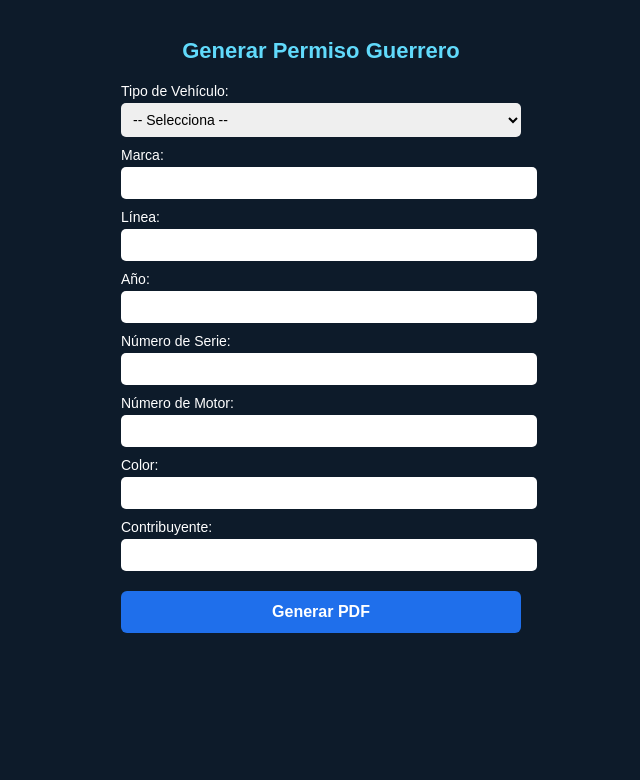
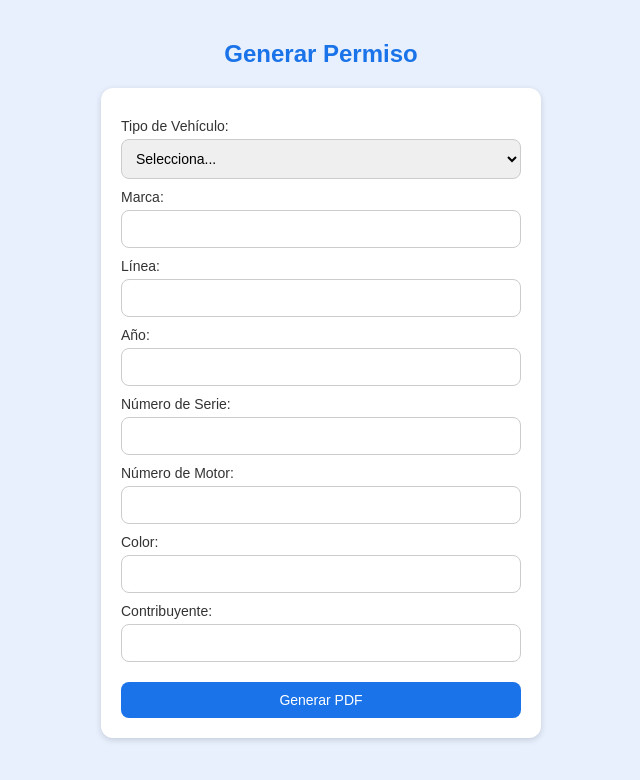
Before and after one commit to Gsr1989/Los-6, a Flask app: page /formulario in a window 1280 px wide. Shown: the top 780 px of the page, without its empty margins (319-959 px from the left). Run offline with Flask 3, Linux system fonts and the light colour scheme; the visitor is signed in with stand-in values (Sample User, id 1).

Commit message:
Update formulario.html

```diff
--- a/templates/formulario.html
+++ b/templates/formulario.html
@@ -6,69 +6,67 @@
     <meta name="viewport" content="width=device-width, initial-scale=1">
     <style>
         body {
+            background-color: #e8f0fe;
+            font-family: Arial, sans-serif;
             margin: 0;
-      padding: 0;
-      background-color: #0d1b2a;
-      font-family: Arial, sans-serif;
-      color: white;
+            padding: 20px;
+            display: flex;
+            flex-direction: column;
+            align-items: center;
         }
-
-    .container {
+        h2 {
+            color: #1a73e8;
+            margin-bottom: 20px;
+        }
+        form {
+            background: #ffffff;
             padding: 20px;
+            border-radius: 12px;
+            box-shadow: 0 2px 6px rgba(0, 0, 0, 0.15);
+            width: 100%;
             max-width: 400px;
-      margin: auto;
+            display: flex;
+            flex-direction: column;
         }
-
-    h2 {
-      text-align: center;
-      color: #61dafb;
-      font-size: 22px;
-    }
-
         label {
-      display: block;
             margin-top: 10px;
             font-size: 14px;
+            color: #333;
         }
-
-    input, select {
+        input, select, button {
+            margin-top: 5px;
+            padding: 10px;
+            font-size: 14px;
+            border: 1px solid #ccc;
+            border-radius: 8px;
             width: 100%;
-      padding: 8px;
-      margin-top: 4px;
-      border: none;
-      border-radius: 5px;
-      font-size: 14px;
+            box-sizing: border-box;
         }
-
         button {
-      margin-top: 20px;
-      width: 100%;
-      padding: 12px;
-      background-color: #1f6feb;
+            background-color: #1a73e8;
             color: white;
             border: none;
-      border-radius: 6px;
-      font-size: 16px;
-      font-weight: bold;
+            margin-top: 20px;
+            cursor: pointer;
+            transition: background 0.3s;
         }
-
         button:hover {
-      background-color: #184caa;
+            background-color: #1558b0;
         }
     </style>
 </head>
 <body>
-  <div class="container">
-    <h2>Generar Permiso Guerrero</h2>
+    <h2>Generar Permiso</h2>
+
     <form method="POST" autocomplete="off">
         <label>Tipo de Vehículo:</label>
         <select name="tipo_vehiculo" required>
-        <option value="">-- Selecciona --</option>
-        <option value="AUTOMOVIL">AUTOMÓVIL</option>
-        <option value="MOTOCICLETA">MOTOCICLETA</option>
-        <option value="CAMIONETA">CAMIONETA</option>
-        <option value="REMOLQUE">REMOLQUE</option>
-        <option value="OFICINA MOVIL">OFICINA MÓVIL</option>
+            <option value="">Selecciona...</option>
+            <option value="AUTOMOVIL">Automóvil</option>
+            <option value="MOTOCICLETA">Motocicleta</option>
+            <option value="CAMIONETA">Camioneta</option>
+            <option value="OFICINA MOVIL">Oficina Móvil</option>
+            <option value="REMOLQUE">Remolque</option>
         </select>
 
         <label>Marca:</label>
@@ -94,6 +92,5 @@
 
         <button type="submit">Generar PDF</button>
     </form>
-  </div>
 </body>
 </html>
```
Lines whose indentation alone changed are shown as unchanged.
